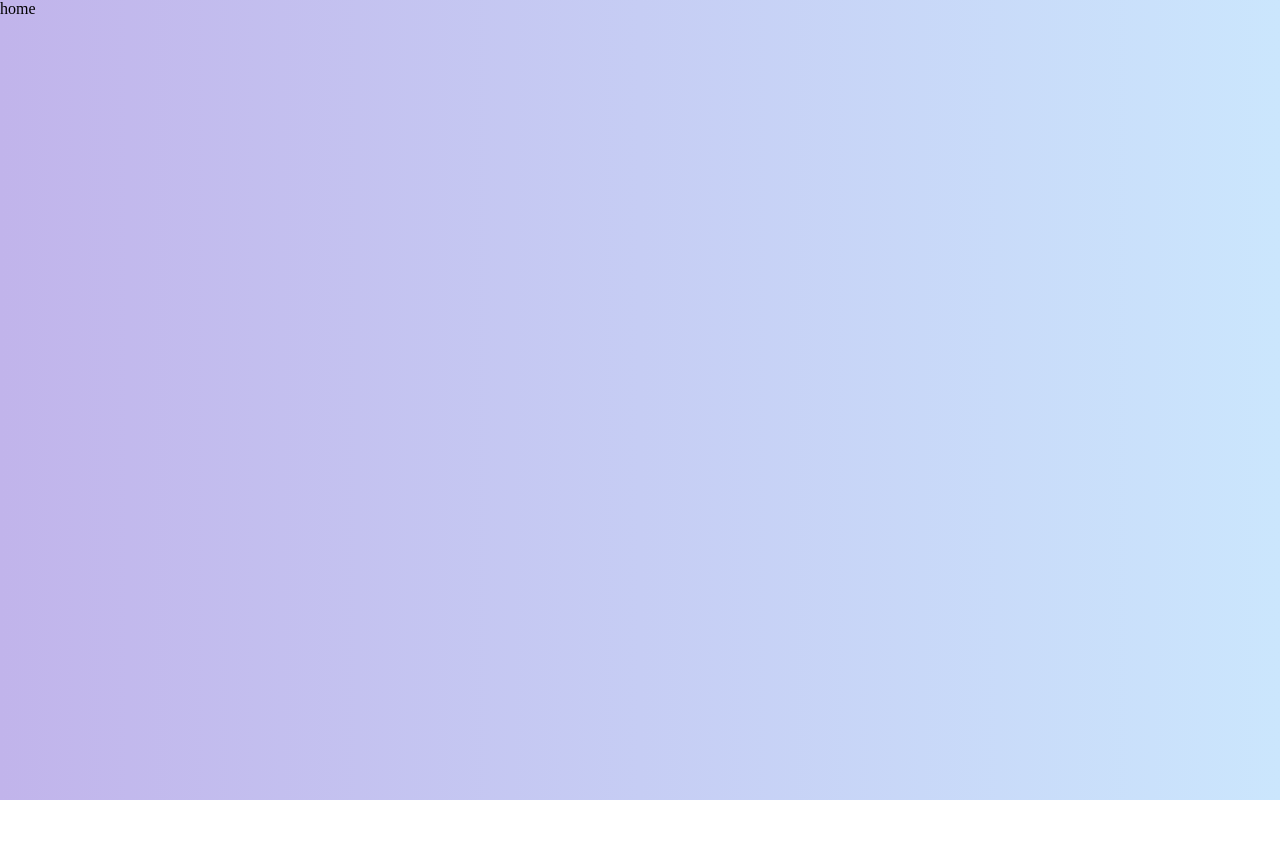
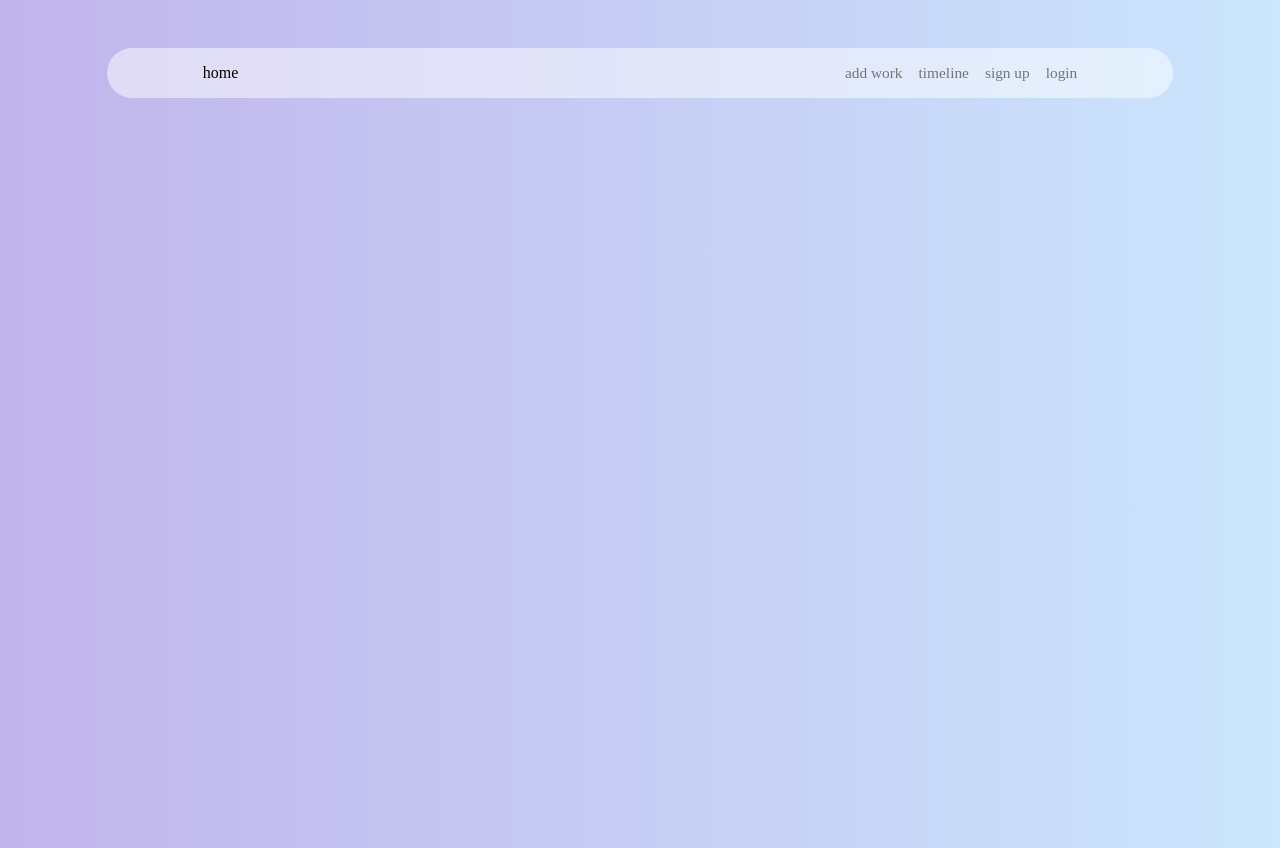
Before and after one commit to PisitchaiR/carrotWork, a plain HTML site: page login.html in a window 1280 px wide. Before the commit the page ends 800 px from the top, so only its background shows below. Drawn offline with Linux system fonts and the light colour scheme; files that its build step writes are made by us from their sources.

Commit message:
chang css

```diff
--- a/css/login.css
+++ b/css/login.css
@@ -2,9 +2,45 @@
     margin: 0px;
     padding: 0px;
     box-sizing: border-box;
+    text-decoration: none;
+    color: black;
 }
 
 body {
     height: 100vh;
-    background: linear-gradient(to right, #C1B4EB, #CBE6FD);
+    background-image: linear-gradient(to right,#C1B4EB, #CBE6FD);
 }
+
+nav {
+    width: 83.33vw;
+    margin: 3rem auto;
+    border-radius: 10rem;
+    background-color: rgba(255, 255, 255, 0.5);
+    padding: 1rem;
+}
+.flex-container {
+    margin: 0 5rem 0 5rem;
+    display: flex;
+    flex-direction: row;
+    justify-content: space-between;
+}
+
+head a {
+    color: #747474;
+}
+
+ul{
+    display: flex;
+    flex-direction: row;
+}
+
+ul li{
+    list-style: none;
+    margin-left: 1rem;
+}
+
+li a{
+    text-decoration: none;
+    color: #747474;
+    font-size: 1.2vw;
+}
--- a/login.html
+++ b/login.html
@@ -5,19 +5,21 @@
     <meta http-equiv="X-UA-Compatible" content="IE=edge">
     <meta name="viewport" content="width=device-width, initial-scale=1.0">
     <title>login page</title>
-    <link rel="stylesheet" href="login.css">
+    <link rel="stylesheet" href="css/login.css">
 </head>
 <body>
     <nav>
-        <head>home</head>
-        <menu>
-            <ul>
-                <li><a href="addwork.html"></a></li>
-                <li><a href="timeline.html"></a></li>
-                <li><a href="sign-up.html"></a></li>
-                <li><a href="login.html"></a></li>
-            </ul>
-        </menu>
+        <div class="flex-container">
+            <head><a href="index.html">home</a></head>
+            <menu>
+                <ul>
+                    <li><a href="addwork.html">add work</a></li>
+                    <li><a href="timeline.html">timeline</a></li>
+                    <li><a href="sign-up.html">sign up</a></li>
+                    <li><a href="login.html">login</a></li>
+                </ul>
+            </menu>
+        </div>
     </nav>
 </body>
 </html>
```
